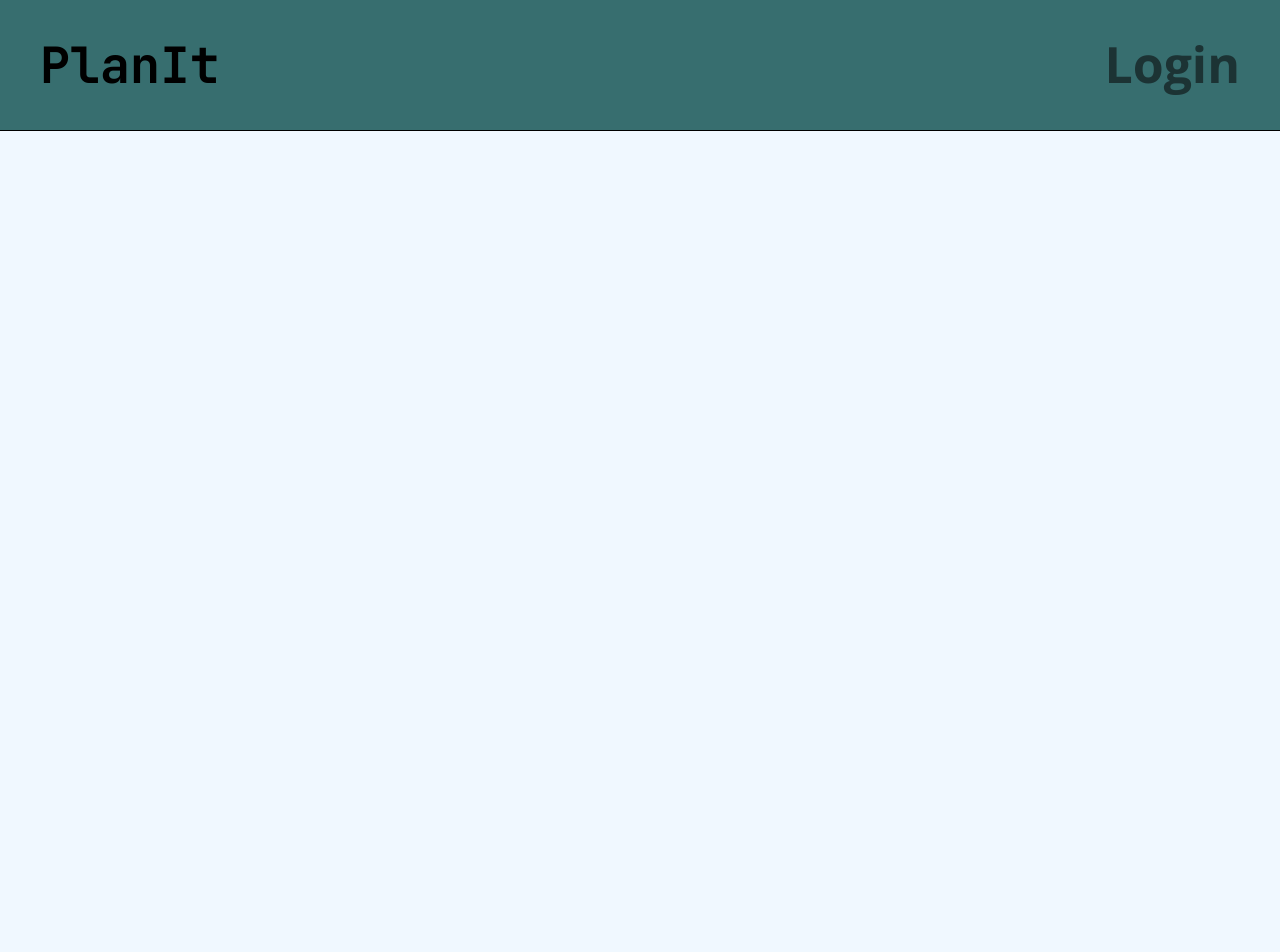
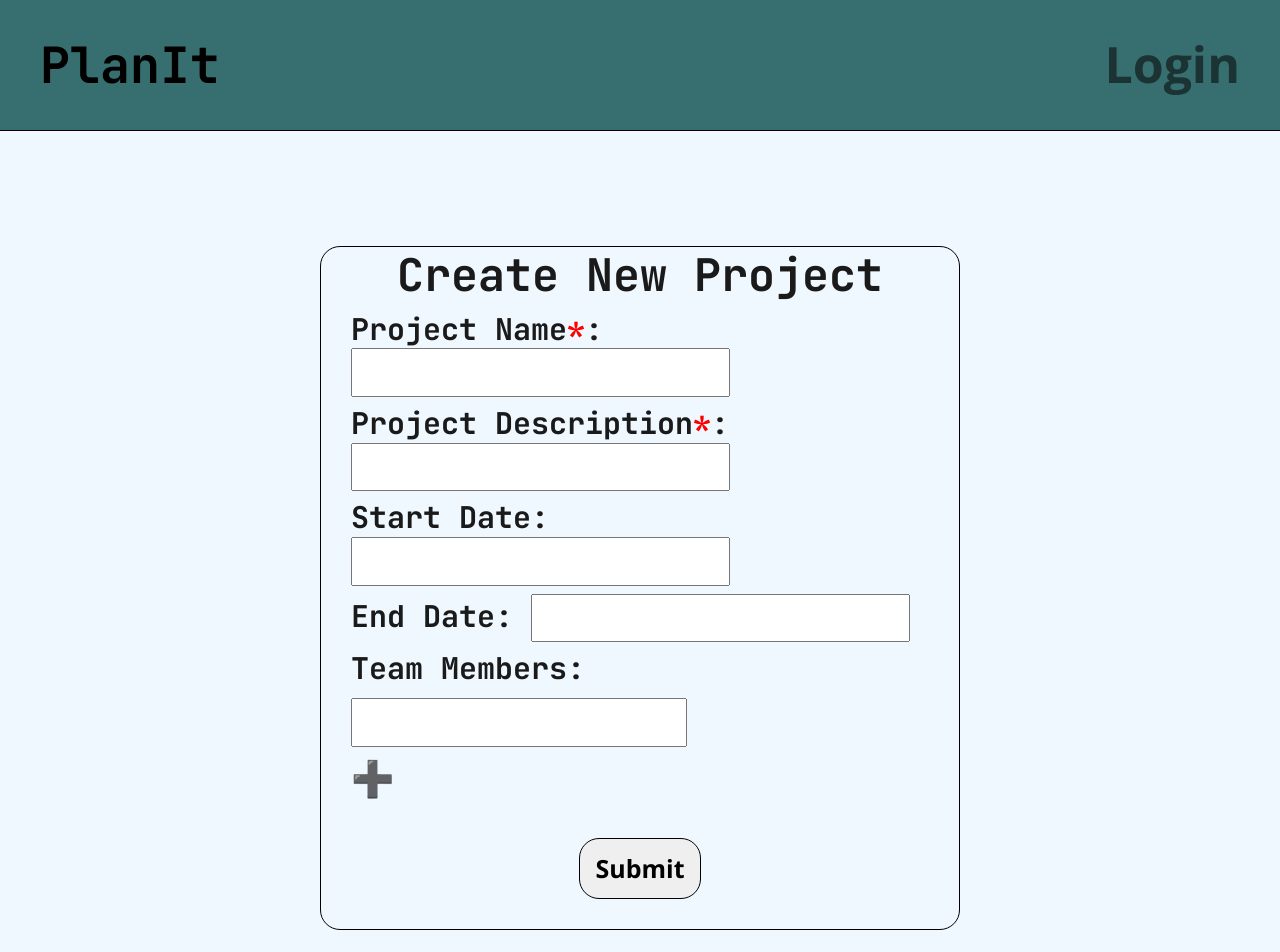
Before and after one commit to Edna1999/planit, a React (Create React App) app in the folder client/: page /new-project in a window 1280 px wide. Before the commit this address had no page. Shown: the top 952 px of the page. Before the commit the page ends 800 px from the top, so only its background shows below. Built offline with nearby package versions, Linux system fonts and the light colour scheme.

Commit message:
create form made but not working yet

```diff
--- a/client/src/App.js
+++ b/client/src/App.js
@@ -14,6 +14,7 @@ import Login from './pages/Login';
 import Profile from './pages/Profile';
 import Header from './components/Header';
 import Footer from './components/Footer';
+import CreateProject from './pages/CreateProject';
 
 // Construct our main GraphQL API endpoint
 const httpLink = createHttpLink({
@@ -60,6 +61,10 @@ function App() {
                 element={<Signup />}
               />
               <Route
+                path='/new-project'
+                element={<CreateProject/>}
+              />
+              <Route
                 path="/me"
                 // element={<Profile />}
               />
--- /dev/null
+++ b/client/src/pages/CreateProject.js
@@ -0,0 +1,78 @@
+import React, { useState } from "react";
+
+import './styles/create-project.css'
+
+const CreateProject = () => {
+
+
+  let i = 0
+  // const appendDiv = document.getElementById('append-div')
+  const addTeamMember = (id) => {
+    i++;
+    const thisParent = id.target.parentNode
+
+    const newInput = document.createElement('input')
+    newInput.classList.add('team-inputs')
+    newInput.id = i
+    const deleteBtn = document.createElement('h4')
+    deleteBtn.textContent = '-'
+    deleteBtn.classList.add('delete-btns')
+    deleteBtn.id = i
+    const newDiv = document.createElement('div')
+    newDiv.classList.add('new-input')
+    newDiv.append(newInput, deleteBtn)
+    console.log(newDiv)
+    thisParent.append(newDiv)
+    console.log(id.target)
+    // appendDiv.append(newDiv)
+
+
+    deleteBtn.onclick = function() {
+      newDiv.parentNode.removeChild(newDiv)
+    }
+  }
+
+
+  return (
+    <section className="middle-section">
+      <form>
+        <h1>Create New Project</h1>
+
+        <h3>Project Name<span className="color-red">*</span>: <input
+        id="name-form"
+        />
+        </h3>
+
+        <h3>Project Description<span className="color-red">*</span>: <input
+        id="description-form"
+        />
+        </h3>
+
+        <h3>Start Date: <input
+
+        />
+        </h3>
+
+        <h3>End Date: <input
+
+        />
+        </h3>
+
+        <h3 className="team-members">Team Members:</h3>
+
+        <div className="all-team-inputs">
+          <div id="append-div">
+            <input className="team-inputs"/>
+          </div>
+          <h4 onClick={addTeamMember} id="more-members">➕</h4>
+        </div>
+
+        <div className="btn-div">
+          <button id="submit-btn" type="button">Submit</button>
+        </div>
+      </form>
+    </section>
+  )
+}
+
+export default CreateProject;
--- /dev/null
+++ b/client/src/pages/styles/create-project.css
@@ -0,0 +1,60 @@
+/* Form Section */
+.middle-section {
+  display: flex;
+  justify-content: center;
+  margin-top: 75px;
+} .middle-section form {
+  border: 1px solid black;
+  border-radius: 20px;
+  padding: 0 30px 30px 30px;
+} .middle-section h1 {
+  font-size: 45px;
+  text-align: center;
+} .middle-section h3 {
+  font-size: 30px;
+  font-weight: bolder;
+} .middle-section input {
+  font-size: 25px;
+  padding: 8px;
+} #submit-btn {
+  font-size: 25px;
+  padding: 15px;
+  font-weight: bolder;
+  border: 1px solid black;
+  border-radius: 20px;
+} #submit-btn:hover {
+  cursor: pointer;
+} .btn-div {
+  display: flex;
+  justify-content: center;
+} .color-red {
+  color: red;
+}
+
+#more-members {
+  margin-top: 0;
+  font-size: 35px;
+  width: fit-content;
+} .team-members {
+  margin-bottom: 0;
+} .team-inputs {
+  height: fit-content;
+  margin: 10px 0;
+} #more-members:hover {
+  cursor: pointer;
+} .delete-btns {
+  color: red;
+  font-size: 60px;
+  width: 10%;
+  margin-left: 10px;
+  display: inline;
+} .new-input {
+  display: block;
+} .new-input h4:hover {
+  cursor: pointer;
+} .append-div {
+  display: flex;
+  justify-content: left;
+  flex-direction: column;
+  flex-wrap: wrap;
+}
```
